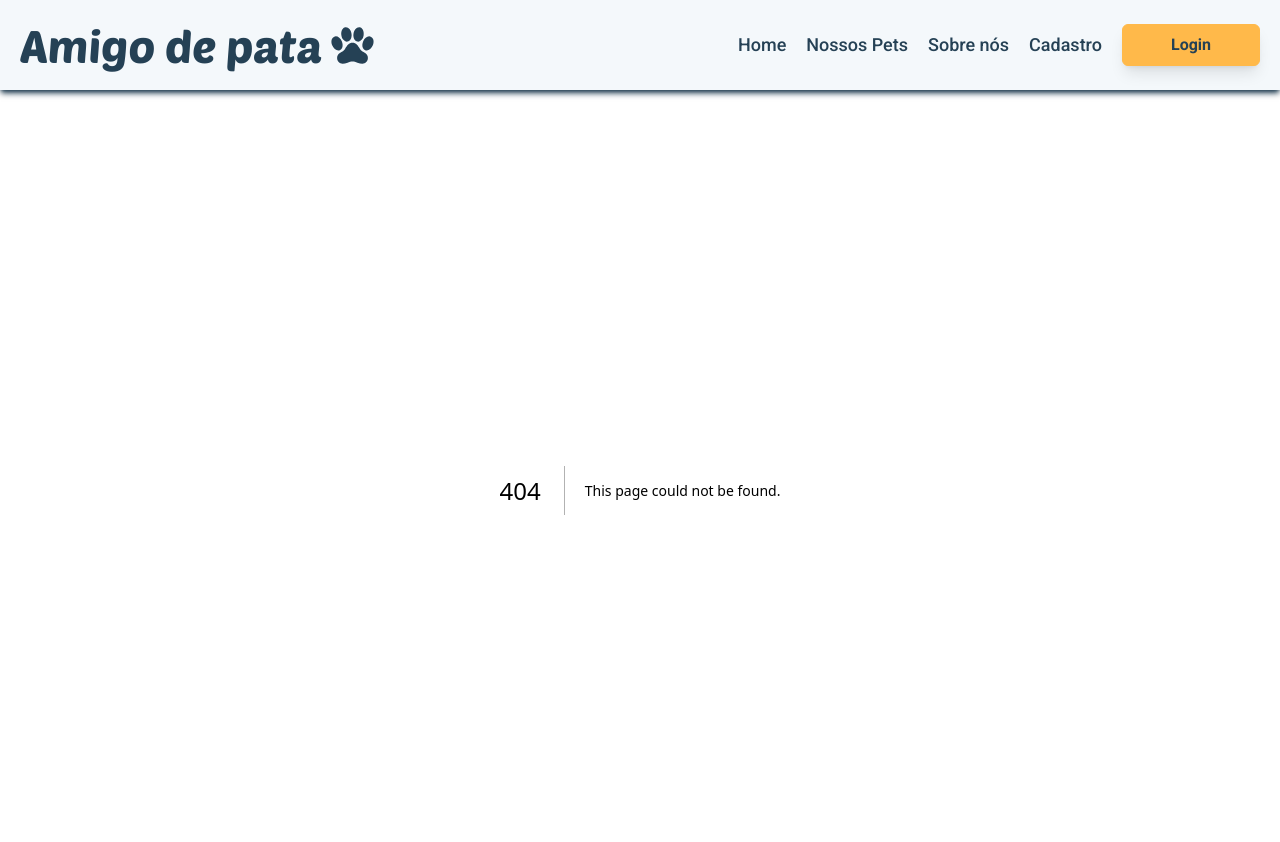
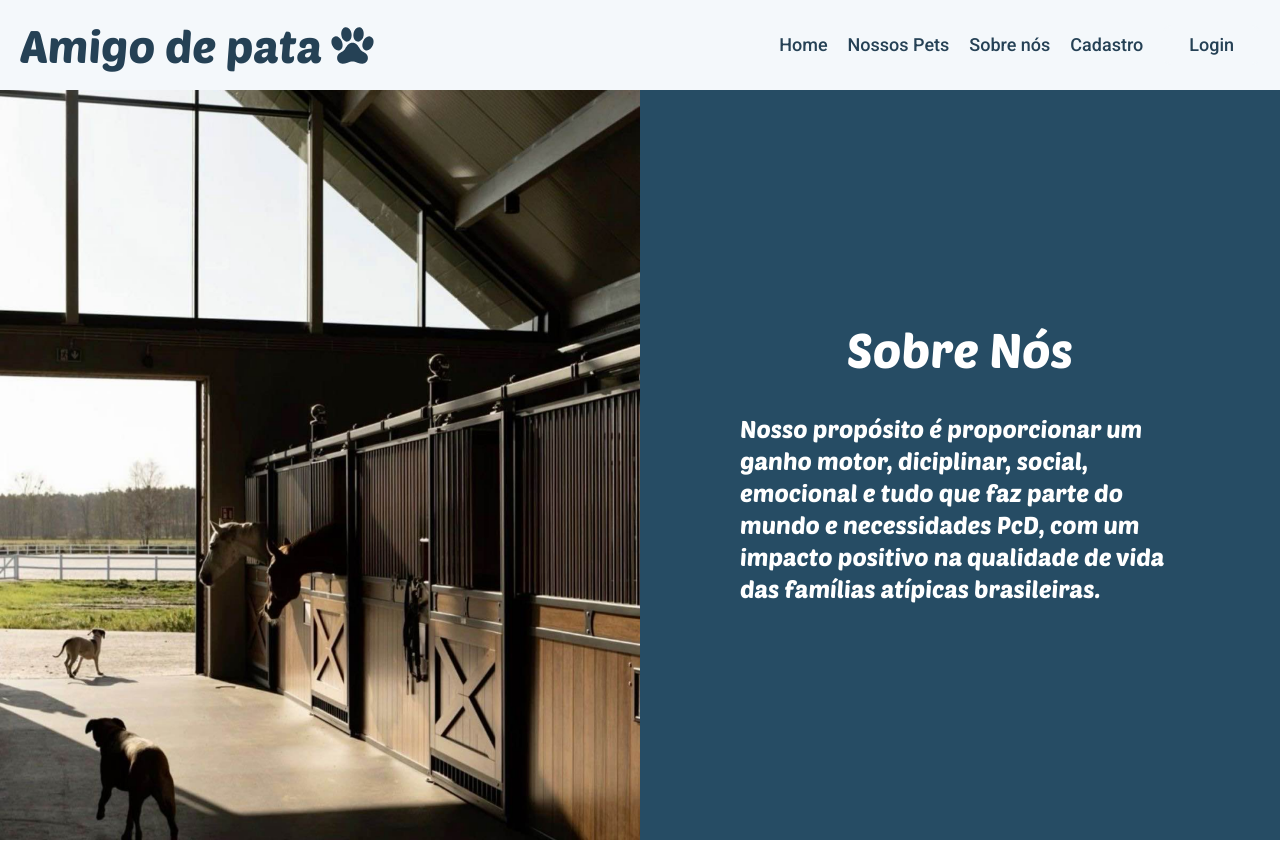
Before and after one commit to ArthurThz/amigodepata, a Next.js app: page /AboutUs in a window 1280 px wide. Before the commit this address had no page. Shown: the top 842 px of the page. Built offline with nearby package versions, Linux system fonts and the light colour scheme.

Commit message:
feat: created about us page, changed login button bg-color

```diff
--- /dev/null
+++ b/app/AboutUs/page.tsx
@@ -0,0 +1,32 @@
+import Image from "next/image";
+import OurTeam from "../Components/AboutUs/ourTeam";
+
+const AboutUs = () => {
+  return (
+    <div className="w-full flex flex-col items-center bg-white gap-[50px] lg:gap-[90px] ">
+      <div className="w-full h-auto flex flex-col items-center bg-azul-800 lg:flex-row-reverse lg:h-[750px]">
+        <div className="w-auto h-auto flex flex-col items-center gap-5 py-10 px-5 lg:w-[60%] lg:h-full lg:justify-center lg:gap-10">
+          <h1 className="font-poetsenOne text-2xl text-white lg:text-5xl">
+            Sobre Nós
+          </h1>
+          <p className="font-poetsenOne text-white font-normal text-md  lg:text-2xl lg:px-20">
+            Nosso propósito é proporcionar um ganho motor, diciplinar, social,
+            emocional e tudo que faz parte do mundo e necessidades PcD, com um
+            impacto positivo na qualidade de vida das famílias atípicas
+            brasileiras.
+          </p>
+        </div>
+        <Image
+          className="w-full h-[260px] lg:w-[50%] lg:h-full"
+          src="/curral.png"
+          width={1080}
+          height={920}
+          alt="imagem cavalo e menina"
+        />
+      </div>
+      <OurTeam />
+    </div>
+  );
+};
+
+export default AboutUs;
--- a/app/Components/NavBar/index.tsx
+++ b/app/Components/NavBar/index.tsx
@@ -25,7 +25,7 @@ const NavBar = () => {
         </Link>
         <Link
           className="text-lg text-azul-900 font-roboto font-medium hover:text-laranja-600 transition-all"
-          href="s"
+          href="/AboutUs"
         >
           Sobre nós
         </Link>
@@ -36,10 +36,7 @@ const NavBar = () => {
           Cadastro
         </Link>
 
-        <button
-          className="bg-laranja-300 px-12 py-2 rounded-md text-md font-roboto font-bold border border-laranja-300 text-azul-900 shadow-lg
-         hover:bg-laranja-100 transition-all ease-out delay-1 hover:shadow-md hover:shadow-laranja-400"
-        >
+        <button className="py-1 px-6 rounded-lg bg-azul-50 border-2 border-azul-50 font-roboto text-lg font-medium text-azul-900 hover:bg-laranja-500/80 hover:border-azul-900 hover:border-2 hover:shadow-lg hover:shadow-azul-900 hover:text-azul-900 transition-all ease">
           Login
         </button>
       </div>
```
Also changed, not shown: public/curral.png (added).
